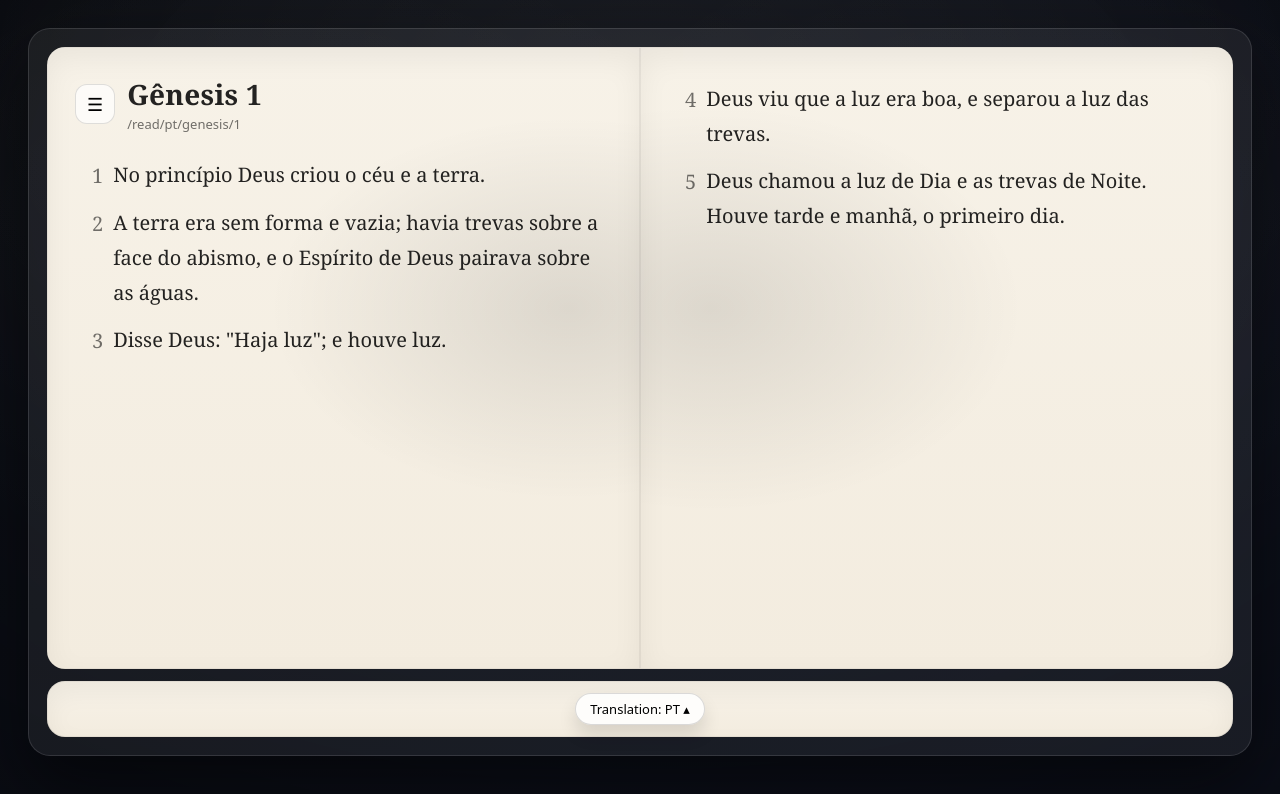
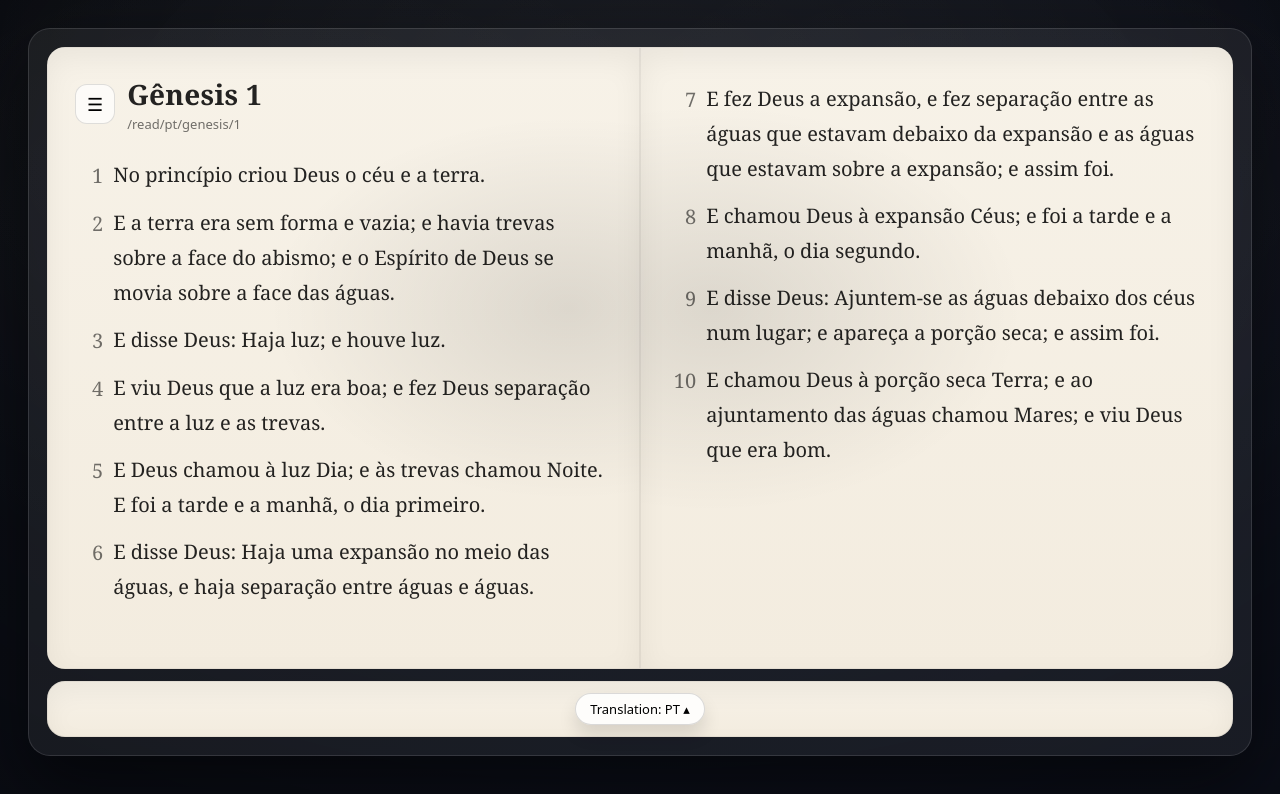
Before and after one commit to joaohb07/bible, a React (Vite) app: page /read/pt/genesis/1 in a window 1280 px wide. Shown: the top 794 px of the page. Built offline with nearby package versions, Linux system fonts and the light colour scheme.

Commit message:
fix(reader): guard pagination hook against undefined chapter data

```diff
--- a/public/assets/data/pt/genesis/1.json
+++ b/public/assets/data/pt/genesis/1.json
@@ -2,10 +2,42 @@
   "book": "genesis",
   "chapter": 1,
   "verses": [
-    { "verse": 1, "text": "No princípio Deus criou o céu e a terra." },
-    { "verse": 2, "text": "A terra era sem forma e vazia; havia trevas sobre a face do abismo, e o Espírito de Deus pairava sobre as águas." },
-    { "verse": 3, "text": "Disse Deus: \"Haja luz\"; e houve luz." },
-    { "verse": 4, "text": "Deus viu que a luz era boa, e separou a luz das trevas." },
-    { "verse": 5, "text": "Deus chamou a luz de Dia e as trevas de Noite. Houve tarde e manhã, o primeiro dia." }
+    { "verse": 1, "text": "No princípio criou Deus o céu e a terra." },
+    { "verse": 2, "text": "E a terra era sem forma e vazia; e havia trevas sobre a face do abismo; e o Espírito de Deus se movia sobre a face das águas." },
+    { "verse": 3, "text": "E disse Deus: Haja luz; e houve luz." },
+    { "verse": 4, "text": "E viu Deus que a luz era boa; e fez Deus separação entre a luz e as trevas." },
+    { "verse": 5, "text": "E Deus chamou à luz Dia; e às trevas chamou Noite. E foi a tarde e a manhã, o dia primeiro." },
+
+    { "verse": 6, "text": "E disse Deus: Haja uma expansão no meio das águas, e haja separação entre águas e águas." },
+    { "verse": 7, "text": "E fez Deus a expansão, e fez separação entre as águas que estavam debaixo da expansão e as águas que estavam sobre a expansão; e assim foi." },
+    { "verse": 8, "text": "E chamou Deus à expansão Céus; e foi a tarde e a manhã, o dia segundo." },
+
+    { "verse": 9, "text": "E disse Deus: Ajuntem-se as águas debaixo dos céus num lugar; e apareça a porção seca; e assim foi." },
+    { "verse": 10, "text": "E chamou Deus à porção seca Terra; e ao ajuntamento das águas chamou Mares; e viu Deus que era bom." },
+    { "verse": 11, "text": "E disse Deus: Produza a terra erva verde, erva que dê semente, árvore frutífera que dê fruto segundo a sua espécie, cuja semente esteja nela sobre a terra; e assim foi." },
+    { "verse": 12, "text": "E a terra produziu erva, erva dando semente conforme a sua espécie, e árvore frutífera, cuja semente estava nela conforme a sua espécie; e viu Deus que era bom." },
+    { "verse": 13, "text": "E foi a tarde e a manhã, o dia terceiro." },
+
+    { "verse": 14, "text": "E disse Deus: Haja luminares na expansão dos céus, para haver separação entre o dia e a noite; e sejam eles para sinais e para tempos determinados e para dias e anos." },
+    { "verse": 15, "text": "E sejam para luminares na expansão dos céus, para alumiar a terra; e assim foi." },
+    { "verse": 16, "text": "E fez Deus os dois grandes luminares: o luminar maior para governar o dia, e o luminar menor para governar a noite; fez também as estrelas." },
+    { "verse": 17, "text": "E Deus os pôs na expansão dos céus para alumiar a terra," },
+    { "verse": 18, "text": "E para governar o dia e a noite, e para fazer separação entre a luz e as trevas; e viu Deus que era bom." },
+    { "verse": 19, "text": "E foi a tarde e a manhã, o dia quarto." },
+
+    { "verse": 20, "text": "E disse Deus: Produzam as águas abundantemente répteis de alma vivente; e voem as aves sobre a face da expansão dos céus." },
+    { "verse": 21, "text": "E Deus criou as grandes baleias, e todo o réptil de alma vivente que as águas abundantemente produziram conforme as suas espécies, e toda a ave de asas conforme a sua espécie; e viu Deus que era bom." },
+    { "verse": 22, "text": "E Deus os abençoou, dizendo: Frutificai e multiplicai-vos, e enchei as águas nos mares; e as aves se multipliquem na terra." },
+    { "verse": 23, "text": "E foi a tarde e a manhã, o dia quinto." },
+
+    { "verse": 24, "text": "E disse Deus: Produza a terra alma vivente conforme a sua espécie; gado, e répteis, e feras da terra conforme a sua espécie; e assim foi." },
+    { "verse": 25, "text": "E fez Deus as feras da terra conforme a sua espécie, e o gado conforme a sua espécie, e todo o réptil da terra conforme a sua espécie; e viu Deus que era bom." },
+
+    { "verse": 26, "text": "E disse Deus: Façamos o homem à nossa imagem, conforme a nossa semelhança; e domine sobre os peixes do mar, e sobre as aves dos céus, e sobre o gado, e sobre toda a terra, e sobre todo o réptil que se move sobre a terra." },
+    { "verse": 27, "text": "E criou Deus o homem à sua imagem; à imagem de Deus o criou; macho e fêmea os criou." },
+    { "verse": 28, "text": "E Deus os abençoou, e Deus lhes disse: Frutificai e multiplicai-vos, e enchei a terra, e sujeitai-a; e dominai sobre os peixes do mar, e sobre as aves dos céus, e sobre todo o animal que se move sobre a terra." },
+    { "verse": 29, "text": "E disse Deus: Eis que vos tenho dado toda a erva que dá semente, que está sobre a face de toda a terra, e toda a árvore em que há fruto de árvore que dá semente; ser-vos-ão para mantimento." },
+    { "verse": 30, "text": "E a todo o animal da terra, e a toda a ave dos céus, e a todo o réptil da terra, em que há alma vivente, toda a erva verde lhes será para mantimento; e assim foi." },
+    { "verse": 31, "text": "E viu Deus tudo quanto tinha feito, e eis que era muito bom; e foi a tarde e a manhã, o dia sexto." }
   ]
 }
--- a/src/features/reader/components/BookOpen.tsx
+++ b/src/features/reader/components/BookOpen.tsx
@@ -1,11 +1,13 @@
-import { useEffect, useMemo, useState } from "react";
+import { useEffect, useMemo, useRef, useState } from "react";
 import type { BookId, TranslationId } from "../../../shared/bible/refs";
 import { getBookById } from "../../../shared/bible/books";
-import PagedChapterView from "./PagedChapterView";
-import ChapterView from "./ChapterView";
 import LanguagePicker from "../../settings/components/LanguagePicker";
 import BottomSheet from "../../../shared/ui/BottomSheet";
 import { useChapter } from "../hooks/useChapter";
+
+import PaginationMeasureHost from "../pagination/PaginationMeasureHost";
+import { usePaginatedChapter } from "../pagination/usePaginatedChapter";
+import VerseSliceView from "./VerseSliceView";
 
 export default function BookOpen(props: {
   translation: TranslationId;
@@ -16,14 +18,14 @@ export default function BookOpen(props: {
   const res = useChapter(props);
   const [langOpen, setLangOpen] = useState(false);
 
+  // Detect mobile
   const [isMobile, setIsMobile] = useState(false);
   useEffect(() => {
     const mq = window.matchMedia("(max-width: 880px)");
     const apply = () => setIsMobile(mq.matches);
-
     apply();
-    mq.addEventListener?.("change", apply);
-    return () => mq.removeEventListener?.("change", apply);
+    mq.addEventListener("change", apply);
+    return () => mq.removeEventListener("change", apply);
   }, []);
 
   const title = useMemo(() => {
@@ -32,28 +34,67 @@ export default function BookOpen(props: {
     return `${name} ${props.chapter}`;
   }, [props.translation, props.book, props.chapter]);
 
-  if (res.loading) return <div className="glass" style={{ padding: 16 }}>Loading…</div>;
-  if (res.error) return <div className="glass" style={{ padding: 16 }}>Error: {res.error}</div>;
+  // medir viewport real da página
+  const bodyRef = useRef<HTMLDivElement | null>(null);
+  const [dims, setDims] = useState({ w: 0, h: 0 });
+
+  useEffect(() => {
+    const el = bodyRef.current;
+    if (!el) return;
+
+    const measure = () => {
+      const r = el.getBoundingClientRect();
+      setDims({
+        w: Math.floor(r.width),
+        h: Math.floor(r.height),
+      });
+    };
+
+    measure();
+    window.addEventListener("resize", measure);
+    return () => window.removeEventListener("resize", measure);
+  }, [isMobile, res.data]);
+
+  const paginationEnabled = !!res.data && dims.w > 0 && dims.h > 0;
+
+  const { pages, measurerRef } = usePaginatedChapter({
+    data: res.data ?? null,
+    pageWidthPx: dims.w,
+    pageHeightPx: dims.h,
+    enabled: paginationEnabled,
+  });
+
+  // EP2-7.2: página inicial fixa
+  const pageIndex = 0;
+  const leftIndex = pageIndex;
+  const rightIndex = pageIndex + 1;
+
+  if (res.loading)
+    return <div className="glass" style={{ padding: 16 }}>Loading…</div>;
+  if (res.error)
+    return <div className="glass" style={{ padding: 16 }}>Error: {res.error}</div>;
   if (!res.data) return null;
 
   return (
     <div className="book-spread">
       <div className="book-gutter" />
 
+      {/* Host invisível de medição */}
+      <PaginationMeasureHost
+        ref={measurerRef}
+        widthPx={dims.w || 600}
+      />
+
       <div className="book-spread-inner">
-        {/* Left page */}
-        <section className="page page-left" aria-label="Left page">
+        {/* Página esquerda */}
+        <section className="page page-left">
           <header className="page-header">
             <button
-              type="button"
               className="page-nav-btn"
               onClick={props.onOpenNav}
-              aria-label="Open menu"
-              title="Menu"
             >
               ☰
             </button>
-
             <div>
               <h2>{title}</h2>
               <div className="page-sub">
@@ -62,38 +103,44 @@ export default function BookOpen(props: {
             </div>
           </header>
 
-          <div className="chapter-body">
-            {isMobile ? (
-              <ChapterView
+          <div className="chapter-body" ref={bodyRef}>
+            {!pages ? (
+              <div style={{ opacity: 0.6 }}>Calculando páginas…</div>
+            ) : pages[leftIndex] ? (
+              <VerseSliceView
                 translation={props.translation}
                 book={props.book}
                 chapter={props.chapter}
-                data={res.data}
+                verses={pages[leftIndex]}
               />
-            ) : (
-              <PagedChapterView data={res.data} page="left" />
-            )}
+            ) : null}
           </div>
         </section>
 
-        {/* Right page (desktop only) */}
+        {/* Página direita (desktop) */}
         {!isMobile && (
-          <section className="page page-right" aria-label="Right page">
+          <section className="page page-right">
             <div className="chapter-body">
-              <PagedChapterView data={res.data} page="right" />
+              {!pages ? null : pages[rightIndex] ? (
+                <VerseSliceView
+                  translation={props.translation}
+                  book={props.book}
+                  chapter={props.chapter}
+                  verses={pages[rightIndex]}
+                />
+              ) : (
+                <div style={{ opacity: 0.35 }} />
+              )}
             </div>
           </section>
         )}
       </div>
 
-      {/* EXTRA "mini page" under the spread */}
+      {/* underbar */}
       <div className="book-underbar">
         <button
-          type="button"
           className="lang-pill"
           onClick={() => setLangOpen(true)}
-          aria-label="Open translation selector"
-          title="Translation"
         >
           Translation: {props.translation.toUpperCase()} ▴
         </button>
--- /dev/null
+++ b/src/features/reader/components/VerseSliceView.tsx
@@ -0,0 +1,38 @@
+import type { TranslationId, BookId } from "../../../shared/bible/refs";
+import type { ChapterData } from "../types";
+import Verse from "./Verse";
+import { useHighlights } from "../../highlights/hooks/useHighlights";
+
+type VerseData = ChapterData["verses"][number];
+
+export default function VerseSliceView(props: {
+  translation: TranslationId;
+  book: BookId;
+  chapter: number;
+  verses: VerseData[];
+}) {
+  const h = useHighlights();
+
+  return (
+    <>
+      {props.verses.map((v) => {
+        const refObj = {
+          translation: props.translation,
+          book: props.book,
+          chapter: props.chapter,
+          verse: v.verse,
+        };
+
+        return (
+          <Verse
+            key={v.verse}
+            refObj={refObj}
+            text={v.text}
+            highlighted={h.isHighlighted(refObj)}
+            onToggleHighlight={() => h.toggle(refObj)}
+          />
+        );
+      })}
+    </>
+  );
+}
--- a/src/features/reader/pagination/usePaginatedChapter.ts
+++ b/src/features/reader/pagination/usePaginatedChapter.ts
@@ -4,7 +4,7 @@ import { buildPageBreaks, sliceByBreaks } from "./paginateVerses";
 import type { VerseMeasurerRef } from "./PaginationMeasureHost";
 
 export function usePaginatedChapter(params: {
-  data: ChapterData;
+  data: ChapterData | null;
   pageWidthPx: number;
   pageHeightPx: number;
   enabled: boolean;
@@ -12,15 +12,16 @@ export function usePaginatedChapter(params: {
   const { data, pageWidthPx, pageHeightPx, enabled } = params;
 
   const measurerRef = useRef<VerseMeasurerRef | null>(null);
+  const [breaks, setBreaks] = useState<number[] | null>(null);
 
-  const [breaks, setBreaks] = useState<number[] | null>(null);
-  const verses = data.verses ?? [];
+  const verses = data?.verses ?? [];
 
   useEffect(() => {
     let alive = true;
 
     async function run() {
       if (!enabled) return;
+      if (!data) return;
       if (!measurerRef.current) return;
       if (pageWidthPx <= 0 || pageHeightPx <= 0) return;
 
@@ -39,7 +40,7 @@ export function usePaginatedChapter(params: {
     return () => {
       alive = false;
     };
-  }, [enabled, verses, pageWidthPx, pageHeightPx]);
+  }, [enabled, data, verses, pageWidthPx, pageHeightPx]);
 
   const pages = useMemo(() => {
     if (!breaks) return null;
```
